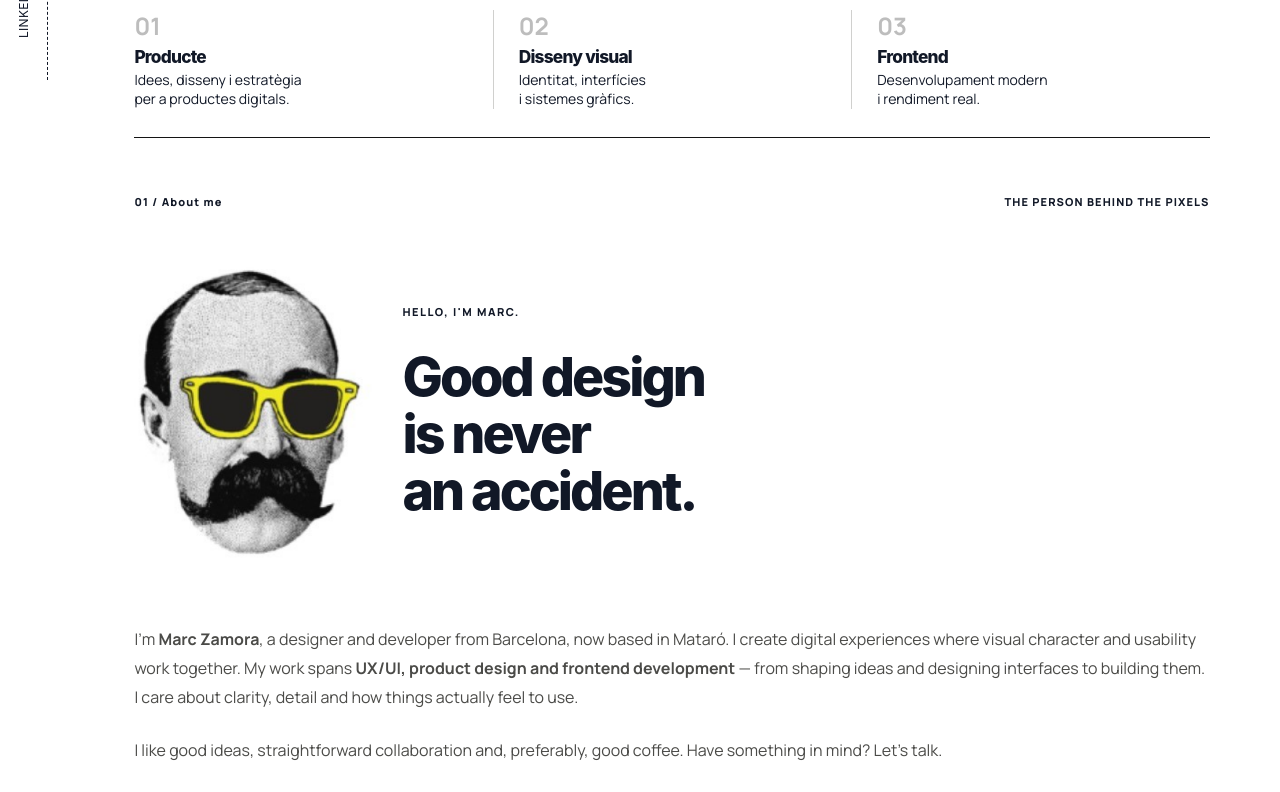
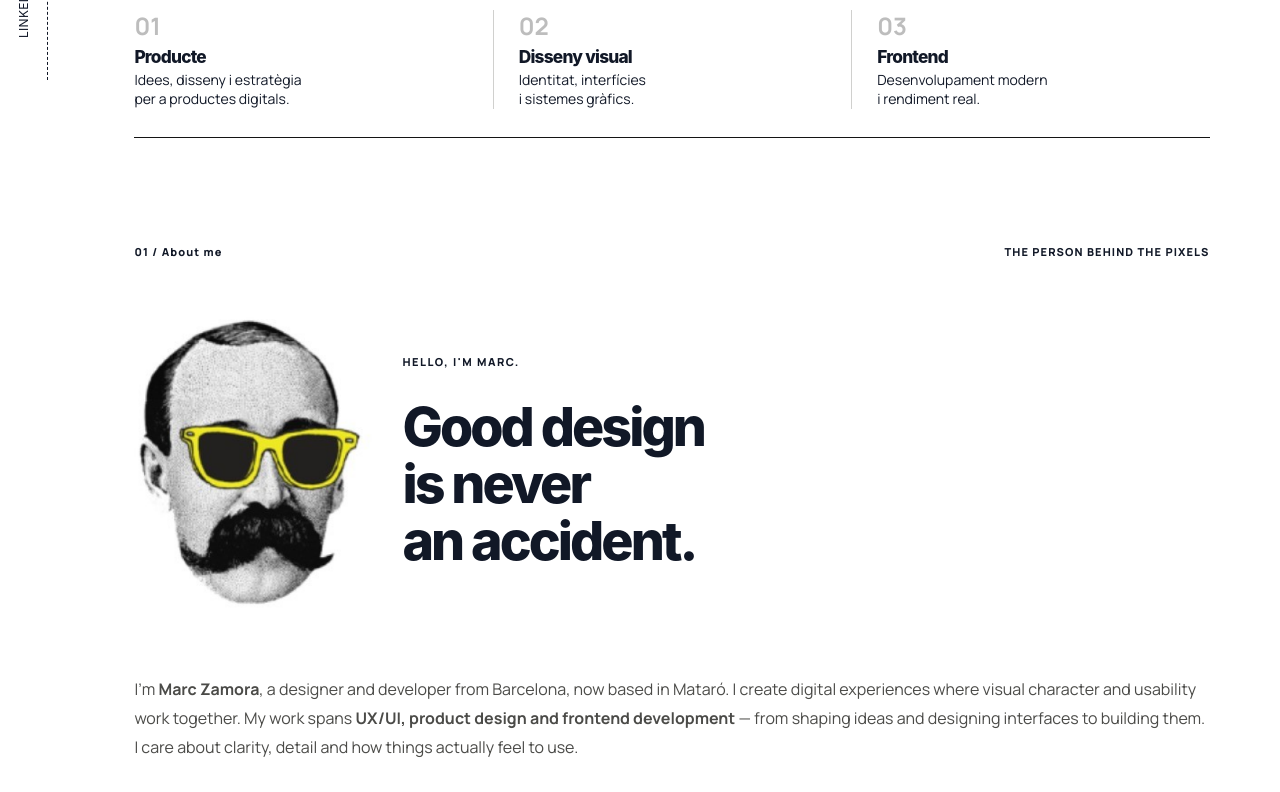
Before and after one commit to xinaski/xinaski-design, a Vue app: page / in a window 1280 px wide. Shown: the part 720-1512 px from the top of the page. Built offline with nearby package versions, Linux system fonts and the light colour scheme; a web font is replaced by a local one.

Commit message:
Add 50px vertical breathing room to desktop About section

```diff
--- a/src/style.css
+++ b/src/style.css
@@ -246,7 +246,7 @@ a:focus-visible, button:focus-visible { outline: 2px solid var(--ink); outline-o
 
 
 /* About — single authoritative layout, based on the approved screenshot */
-.editorial-section.about-section { padding:56px 0 130px; }
+.editorial-section.about-section { padding:106px 0 180px; }
 .about-section .section-heading { margin-bottom:52px; }
 .about-section .about-grid {
   display:grid;
```
